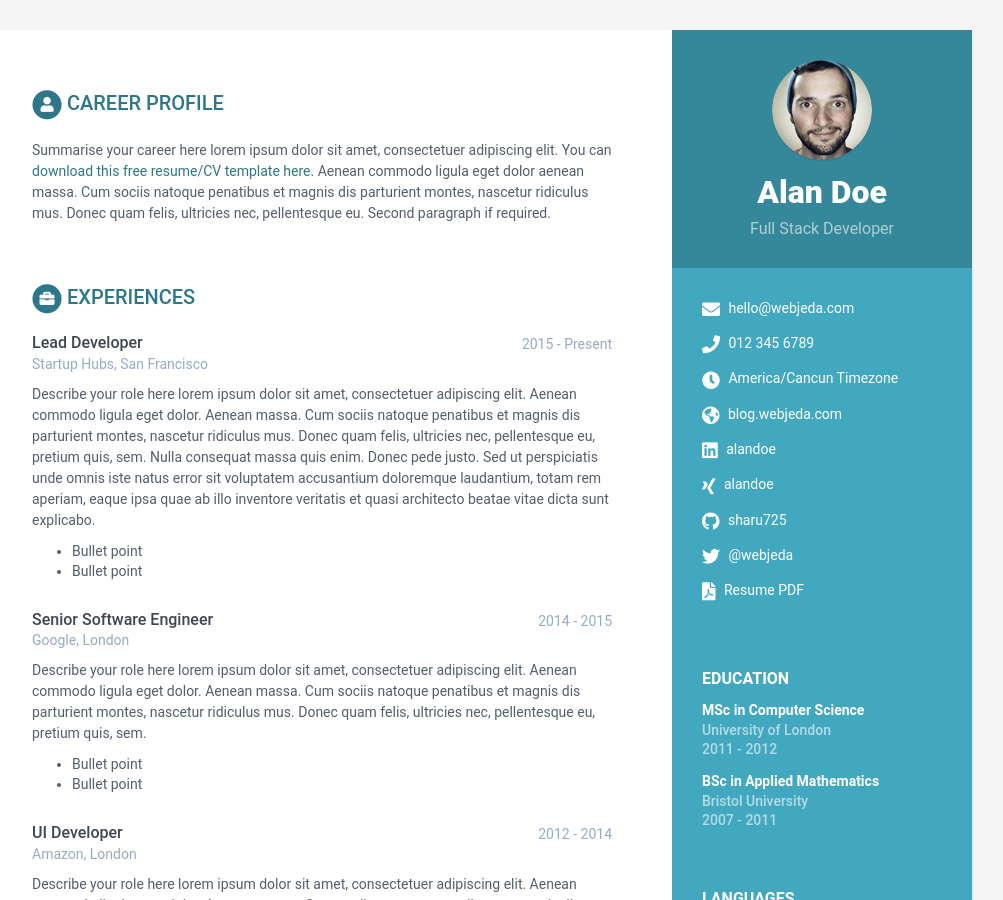
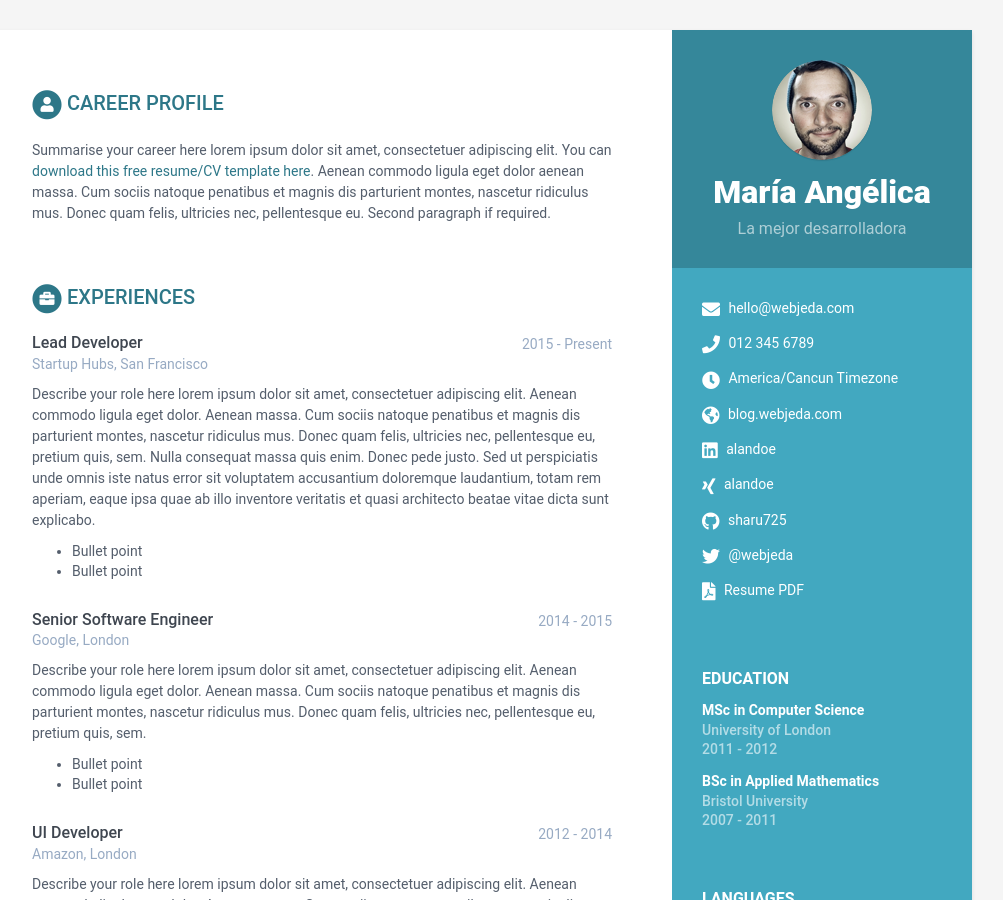
Before and after one commit to AngelicaPiedrahitaRamirez/CV2, a Jekyll site: the page built from index.html, in a window 1280 px wide and 900 px high. Shown: the whole window, without its empty margins (168-1171 px from the left). Built offline with Jekyll 4.4.1, drawn with Linux system fonts in a browser that asks for light colours.

Commit message:
Cambia nombre

```diff
--- a/_data/data.yml
+++ b/_data/data.yml
@@ -8,8 +8,8 @@ sidebar:
     education: True # set to False if you want education in main section instead of in sidebar
 
     # Profile information
-    name: Alan Doe
-    tagline: Full Stack Developer
+    name: María Angélica
+    tagline: La mejor desarrolladora
     avatar: profile.png  #place a 100x100 picture inside /assets/images/ folder and provide the name of the file below
 
     # Sidebar links
```
